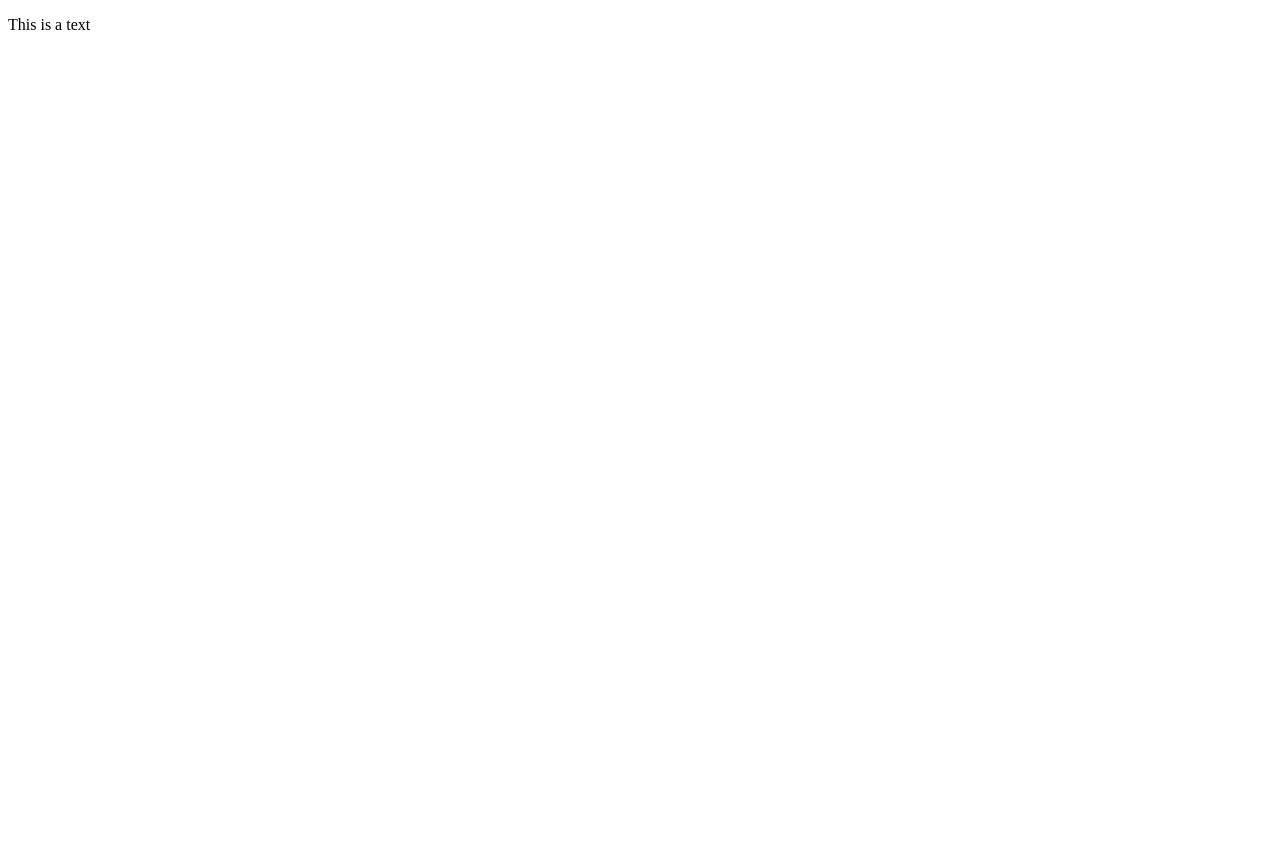
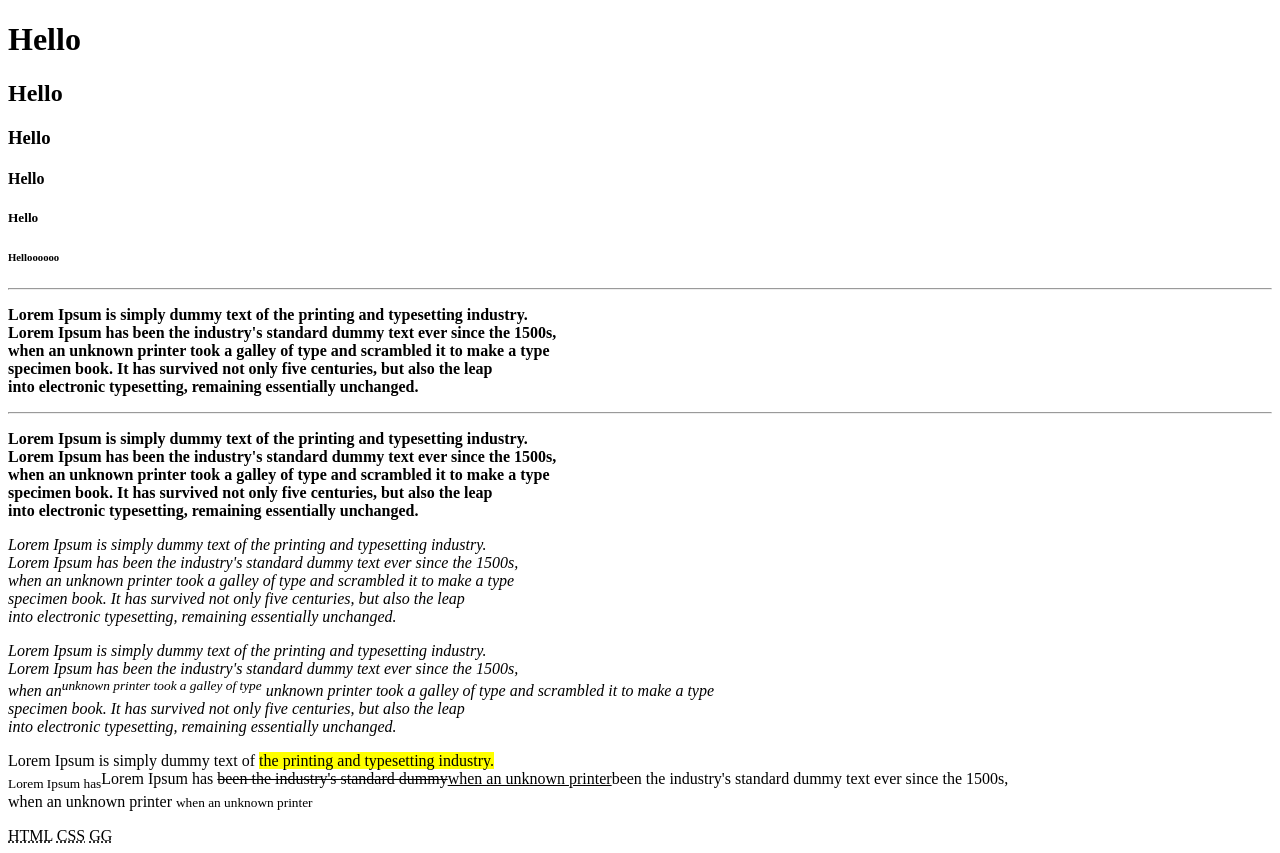
Before and after one commit to violazymeri/Lesson-3, a plain HTML site: page index.html in a window 1280 px wide. Before the commit the page ends 800 px from the top, so only its background shows below. Drawn offline with Linux system fonts and the light colour scheme.

Commit message:
Lesson 3

```diff
--- a/index.html
+++ b/index.html
@@ -4,6 +4,40 @@
     <title>Lesson 3</title>
 </head>
 <body>
-    <p>This is a text</p>
+    <h1>Hello</h1>
+    <h2>Hello</h2>
+    <h3>Hello</h3>
+    <h4>Hello</h4>
+    <h5>Hello</h5>
+    <h6>Helloooooo</h6>
+    <hr>
+    <p><strong>Lorem Ipsum is simply dummy text of the printing and typesetting industry.<br>
+        Lorem Ipsum has been the industry's standard dummy text ever since the 1500s,<br>
+         when an unknown printer took a galley of type and scrambled it to make a type<br>
+          specimen book. It has survived not only five centuries, but also the leap<br>
+           into electronic typesetting, remaining essentially unchanged.</strong> </p>
+           <hr>
+          <p><b>Lorem Ipsum is simply dummy text of the printing and typesetting industry.<br>
+            Lorem Ipsum has been the industry's standard dummy text ever since the 1500s,<br>
+             when an unknown printer took a galley of type and scrambled it to make a type<br>
+              specimen book. It has survived not only five centuries, but also the leap<br>
+               into electronic typesetting, remaining essentially unchanged.</b></p>
+               <p><em>Lorem Ipsum is simply dummy text of the printing and typesetting industry.<br>
+                Lorem Ipsum has been the industry's standard dummy text ever since the 1500s,<br>
+                 when an unknown printer took a galley of type and scrambled it to make a type<br>
+                  specimen book. It has survived not only five centuries, but also the leap<br>
+                   into electronic typesetting, remaining essentially unchanged.</em></p>
+                   <p><i>Lorem Ipsum is simply dummy text of the printing and typesetting industry.<br>
+                    Lorem Ipsum has been the industry's standard dummy text ever since the 1500s,<br>
+                     when an<sup>unknown printer took a galley of type</sup> unknown printer took a galley of type and scrambled it to make a type<br>
+                      specimen book. It has survived not only five centuries, but also the leap<br>
+                       into electronic typesetting, remaining essentially unchanged.</i></p>
+                       <p>Lorem Ipsum is simply dummy text of <mark>the printing and typesetting industry.</mark><br>
+                        <sub>Lorem Ipsum has</sub>Lorem Ipsum has <del>been the industry's standard dummy</del><ins>when an unknown printer</ins>been the industry's standard dummy text ever since the 1500s,<br>
+                         when an unknown printer <small>when an unknown printer</small></p>
+                         <abbr title="Hypertext Markup Language">HTML</abbr>
+                         <abbr title="Cascading Style Sheets ">CSS</abbr>
+                         <abbr title="Good Game" >GG</abbr>
+
 </body>
 </html>
```
